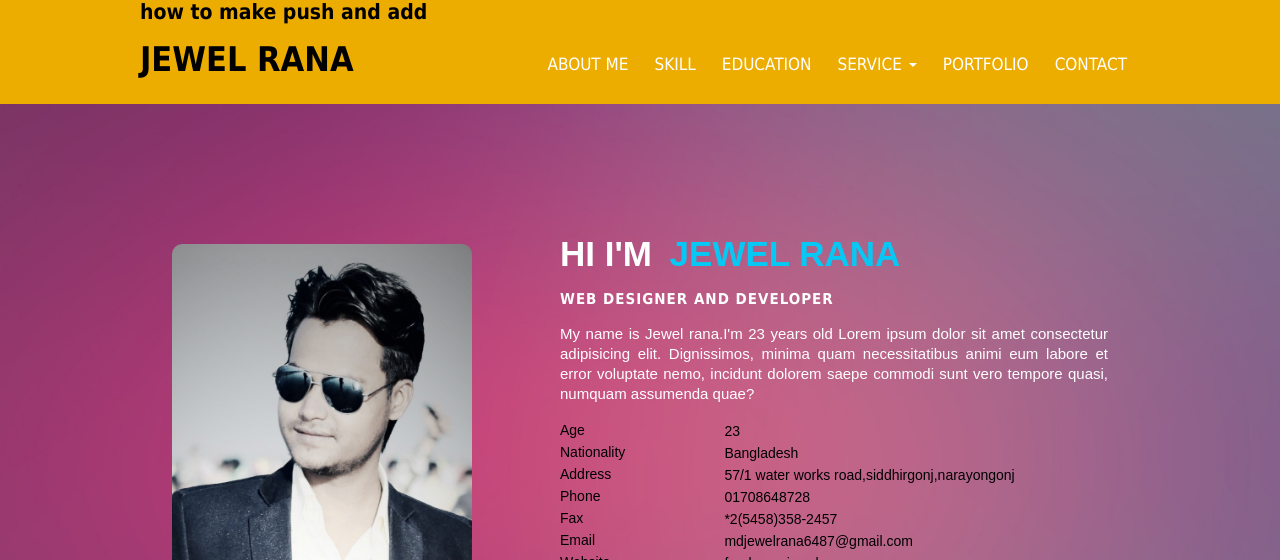
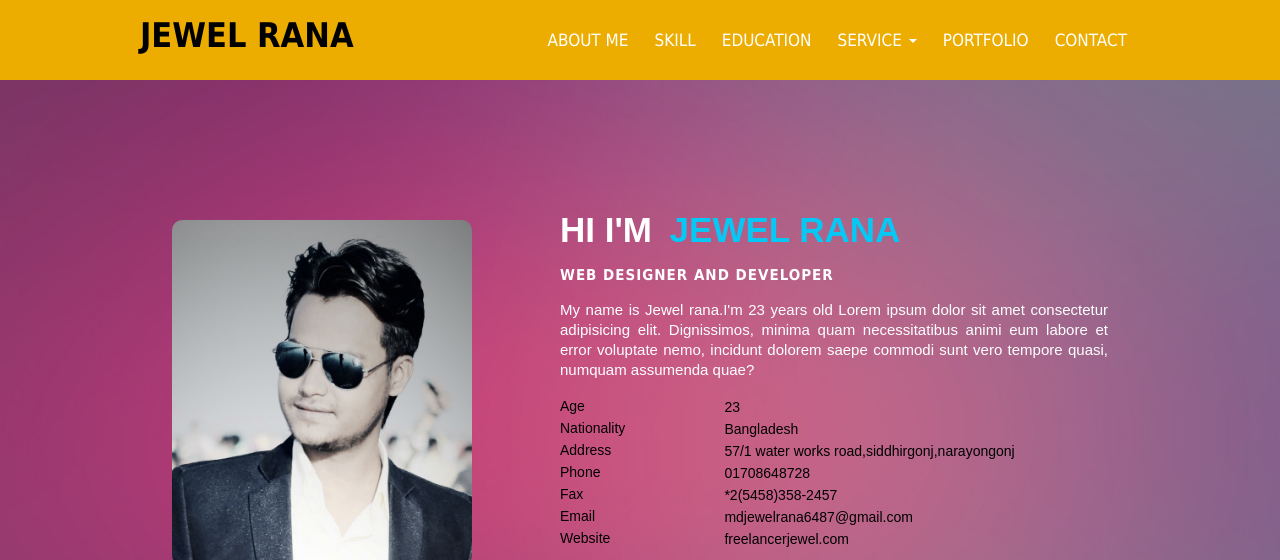
Before and after one commit to jewelran/my-profile, a plain HTML site: page index.html in a window 1280 px wide. Shown: the top 560 px of the page. Drawn offline with nearby package versions, Linux system fonts and the light colour scheme.

Commit message:
before changed

```diff
--- a/index.html
+++ b/index.html
@@ -12,9 +12,6 @@
 <body>
     <nav id="sticker">
         <div class="navbar clear">
-            <div class="push">
-                <h2>how to make push and add</h2>
-            </div>
             <a href="" class="logo">JEWEL RANA</a>
             <div class="menu-toggle"><span class="icon-bar"></span><span class="icon-bar"></span><span class="icon-bar"></span></div>
             <div class="menu">
```
